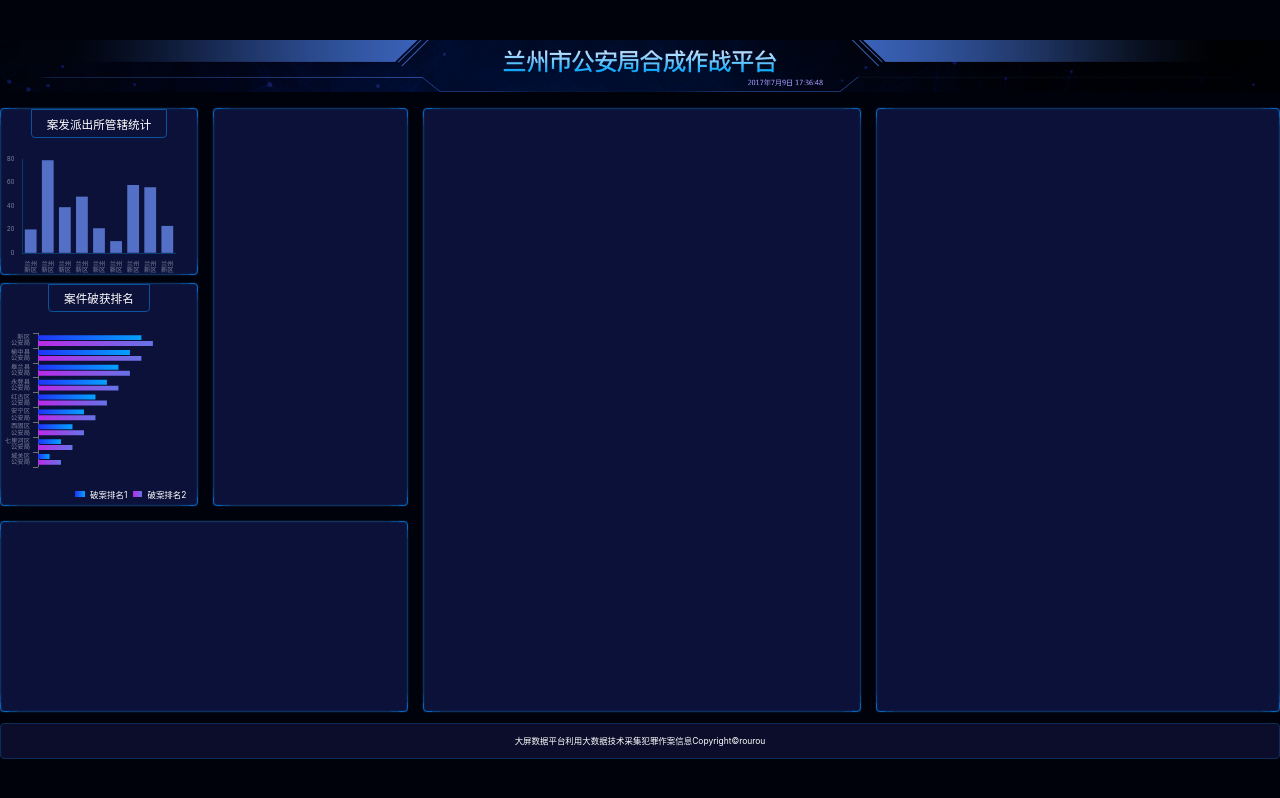
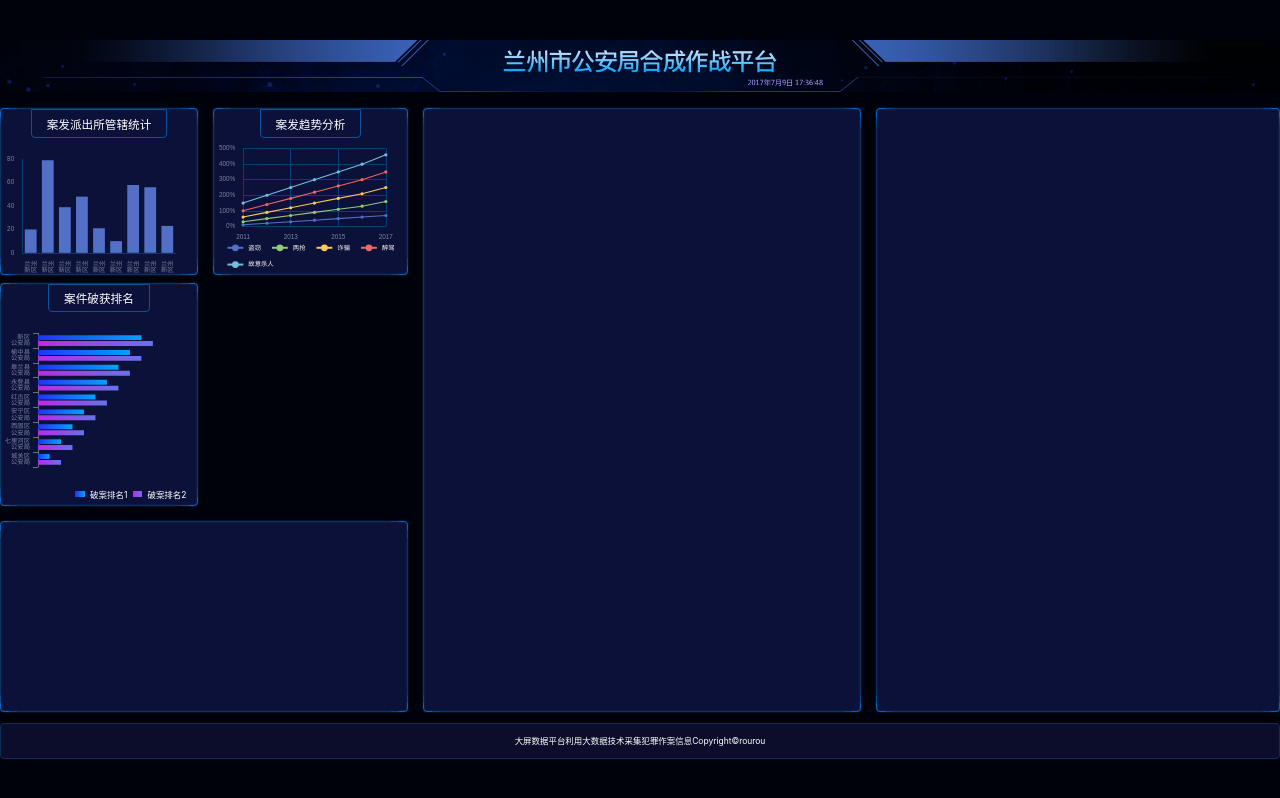
Before and after one commit to rourou1107/Visualize-large-screens, a React (Vite) app: page /#/ in a window 1280 px wide. Built offline with nearby package versions, Linux system fonts and the light colour scheme.

Commit message:
趋势分析完成
Change-Id: I04f7fa475b0d0e903467684cdfe973b200502c78

```diff
--- /dev/null
+++ b/src/components/chart-3.tsx
@@ -0,0 +1,115 @@
+import React, {useEffect, useRef} from 'react';
+import * as echarts from 'echarts';
+import {createEchartsOptions} from '../shared/create-echarts-options';
+import {px} from '../shared/px';
+export const Chart3 = () => {
+    const divRef = useRef(null)
+    useEffect(() => {
+        const myChart = echarts.init(divRef.current)
+        const option = {
+            legend: {
+                data: ['盗窃', '两抢', '诈骗', '醉驾', '故意杀人'],
+                bottom: px(2),
+                textStyle: {color: 'white'},
+                itemWidth: px(30),
+                itemHeight: px(16)
+            },
+            xAxis: {
+                type: 'category',
+                boundaryGap: false,
+                data: ['2011', '2012', '2013', '2014', '2015', '2016', '2017'],
+                axisLine: {
+                    show: true,
+                    lineStyle: {
+                        color: '#073E78'
+                    }
+                },
+                axisTick: {
+                    show: false,
+                },
+                splitLine: {
+                    show: true,
+                    lineStyle: {
+                        color: '#073E78'
+                    }
+                },
+                axisLabel: {
+                    interval: 1
+                }
+            },
+            grid: {
+                left: px(55),
+                top: px(20),
+                right: px(40),
+                bottom: px(90)
+            },
+            yAxis: {
+                type: 'value',
+                axisLabel: {
+                    formatter:  function (value) {
+                        return value + '%';
+                    }
+                },
+                splitLine: {
+                    lineStyle: {
+                        color: '#073E78'
+                    }
+                },
+                axisLine: {
+                    show: true,
+                    lineStyle: {
+                        color: '#073E78'
+                    }
+                }
+            },
+            series: [
+                {
+                    name: '盗窃',
+                    type: 'line',
+                    stack: '总量',
+                    data: [10, 20, 30, 40, 50, 60, 70]
+                },
+                {
+                    name: '两抢',
+                    type: 'line',
+                    stack: '总量',
+                    data: [20, 30, 40, 50, 60, 70, 90]
+                },
+                {
+                    name: '诈骗',
+                    type: 'line',
+                    stack: '总量',
+                    data: [30, 40, 50, 60, 70, 80, 90]
+                },
+                {
+                    name: '醉驾',
+                    type: 'line',
+                    stack: '总量',
+                    data: [40, 50, 60, 70, 80, 90, 100]
+                },
+                {
+                    name: '故意杀人',
+                    type: 'line',
+                    stack: '总量',
+                    data: [50, 60, 70, 80, 90, 100, 110]
+                }
+            ].map(obj => {
+                return {
+                    ...obj,
+                    symbol: 'circle',
+                    symbolSize: px(6),
+                    lineStyle: {width: px(2)}
+                }
+            })
+        }
+        myChart.setOption(createEchartsOptions(option))
+    }, [])
+    return (
+        <div>
+            <div className='趋势分析 bordered'>
+                <h2>案发趋势分析</h2>
+                <div ref={divRef} className="chart" />
+            </div>
+        </div>
+    )
+}
--- a/src/pages/home.scss
+++ b/src/pages/home.scss
@@ -82,7 +82,7 @@
     .section5 {
       grid-area: box5;
     }
-    .管辖统计, .破获排名 {
+    .管辖统计, .破获排名, .趋势分析 {
       height: px(315);
       display: flex;
       flex-direction: column;
--- a/src/pages/home.tsx
+++ b/src/pages/home.tsx
@@ -2,6 +2,7 @@ import React from 'react';
 import './home.scss';
 import {Chart1} from '../components/chart-1';
 import {Chart2} from '../components/chart-2';
+import {Chart3} from '../components/chart-3';
 
 export const Home = () => {
 
@@ -13,7 +14,9 @@ export const Home = () => {
                   <Chart1/>
                   <Chart2/>
               </section>
-              <section className="section2 bordered" />
+              <section className="section2">
+                  <Chart3 />
+              </section>
               <section className="section3 bordered" />
               <section className="section4 bordered" />
               <section className="section5 bordered" />
```
